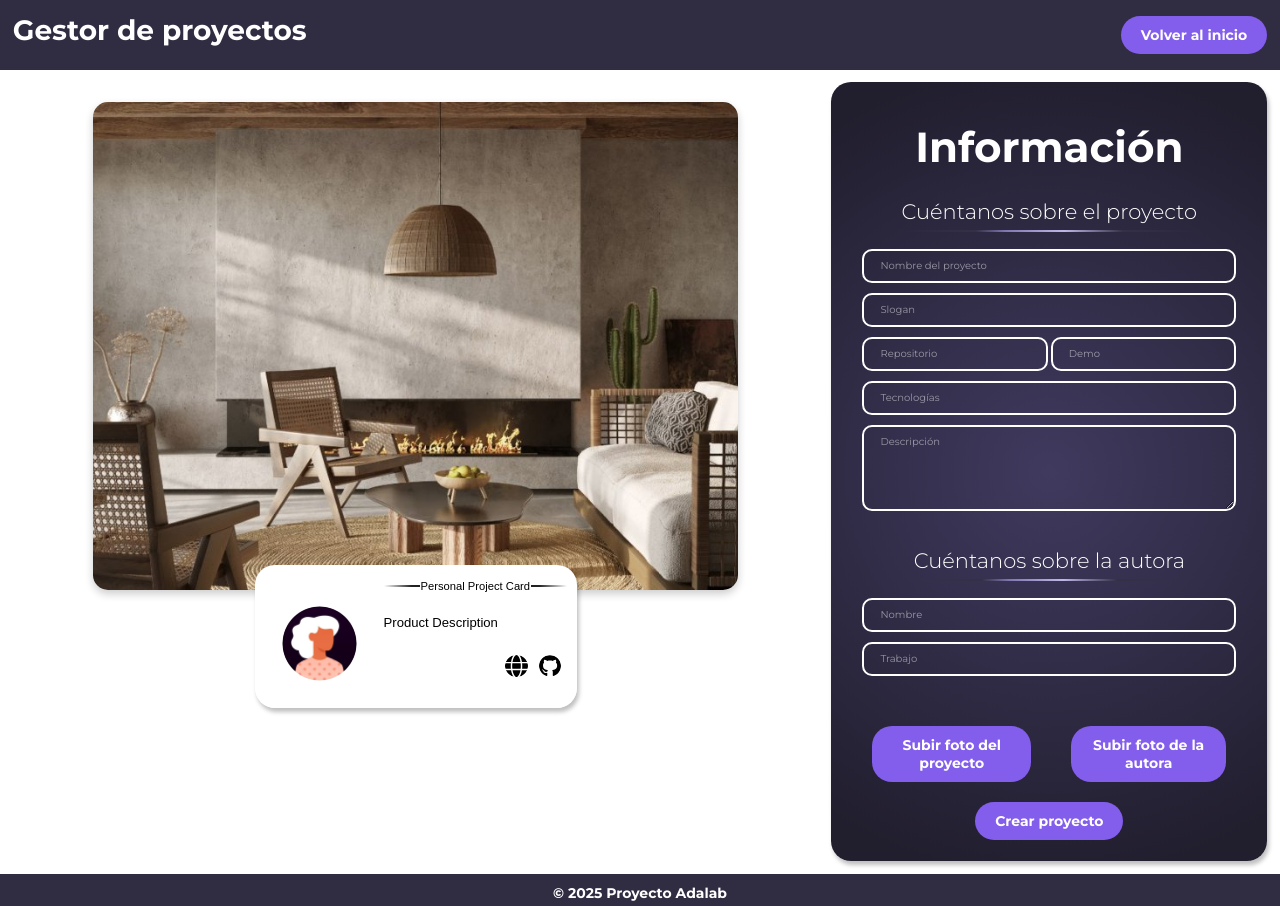
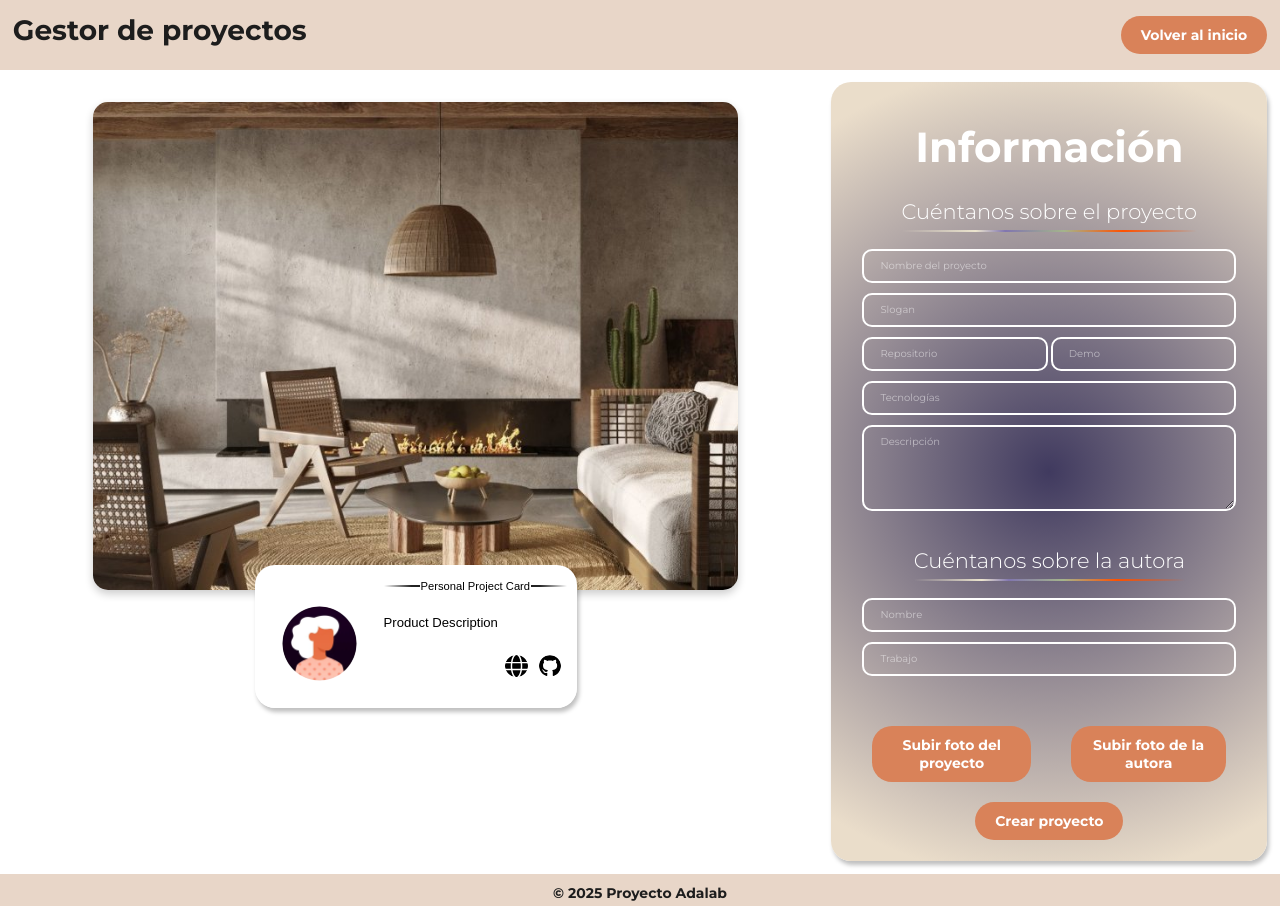
Before and after one commit to angelicagh/project-promo-51-module-3-team-3, a React (Vite) app: page /#/app in a window 1280 px wide. Built offline with nearby package versions, Linux system fonts and the light colour scheme.

Commit message:
scss cambios colores

```diff
--- a/src/styles/components/footer.scss
+++ b/src/styles/components/footer.scss
@@ -1,8 +1,8 @@
 .footer {
-  color: #ffffff;
+  color: #1d1d1d;
   font-weight: bold;
   font-size: 1rem;
-  background-color: #302c42;
+  background-color: #e8d6c8;
   text-align: center;
   padding:10px;
   height: 4vh;
--- a/src/styles/components/form.scss
+++ b/src/styles/components/form.scss
@@ -5,17 +5,18 @@
 }
 
 .addForm {
+
   padding: 20px;
   margin-left: 1%;
   min-height: 400px;
   height: auto;
   box-shadow: 2px 4px 4px 0 rgba(0, 0, 0, 0.25);
-  border: solid 1px rgba(0, 0, 0, 0);
+  border: solid 1px rgba(190, 24, 24, 0);
   border-radius: 20px;
   background-image: radial-gradient(
     circle at 50% 50%,
     var(--color-dusk),
-    #211e2e 92%
+    #eaddca 92%
   );
   text-align: center;
 }
@@ -38,7 +39,8 @@
 
 .addForm__group--uploadauthor,
 .addForm__group--uploadphoto {
-  background-color: #835dec;
+  background-color: #d98259;
+
   color: white;
   padding: 10px 20px;
   border-radius: 20px;
@@ -54,11 +56,12 @@
 
 .addForm__group--uploadauthor:hover,
 .addForm__group--uploadphoto:hover {
-  background-color: #000000;
+  background-color: #a4b48c;
+
   cursor: pointer;
 }
 .form-project-btn {
-  background-color: #835dec;
+  background-color:  #d98259;
   color: white;
   padding: 10px 20px;
   border-radius: 20px;
@@ -73,7 +76,7 @@
 }
 
 .form-project-btn:hover {
-  background-color: #000000;
+  background-color: #a4b48c;
   cursor: pointer;
 }
 
@@ -96,10 +99,10 @@
   background-image: linear-gradient(
     to left,
     transparent,
-    #343045 25%,
-    #c0b7e8 45%,
+    #ff5100 25%,
+    #a4b48c 45%,
     var(--color-dark-lilac) 65%,
-    #343045 75%,
+    #ece5ce 75%,
     transparent
   );
 }
@@ -203,7 +206,7 @@
       var(--color-white),
       var(--color-white)
     ),
-    linear-gradient(to bottom, var(--color-white) 0%, rgba(0, 0, 0, 0));
+    linear-gradient(to bottom, var(--color-white) 0%, rgba(233, 9, 9, 0));
   background-origin: border-box;
   background-clip: content-box, border-box;
 }
--- a/src/styles/components/header.scss
+++ b/src/styles/components/header.scss
@@ -1,7 +1,7 @@
 .header {
   align-items: center;
   padding: 1%;
-  background-color: #302c42;
+  background-color: #e8d6c8;
 
   .hero {
     display: flex;
@@ -11,7 +11,7 @@
     justify-content: space-between;
 
     .title {
-      color: rgb(255, 255, 255);
+      color: #1d1d1d;
       font-weight: bold;
       font-size: 2rem;
       margin-bottom: 10px;
@@ -20,8 +20,8 @@
 }
 
 .header__landing-btn {
-  background-color: #835dec;
-  color: white;
+  background-color: #d98259;
+  color: #ffffff;
   padding: 10px 20px;
   border-radius: 20px;
   text-decoration: none;
@@ -30,8 +30,9 @@
 }
 
 .header__landing-btn:hover {
-  background-color: #000000;
+  background-color: #a4b48c;
   cursor: pointer;
+  transform: scale(1.1);
 }
 
 @media (max-width: 768px) {
--- a/src/styles/components/landing.scss
+++ b/src/styles/components/landing.scss
@@ -3,18 +3,18 @@
   flex-direction: column;
   align-items: center;
   justify-content: center;
-  background-color: #302c42;
+  background-color: #e8d6c8;
   height: 96vh;
 
   &__title {
     font-size: 2.5rem;
-    color: #ffffff;
+    color: #1d1d1d;
     margin-bottom: 20px;
     text-align: center;
   }
 
   &__subtitle {
-    color: #ffffff;
+    color: #1d1d1d;
     padding: 10px 20px;
     border-radius: 20px;
     text-decoration: none;
@@ -25,8 +25,8 @@
   }
 
   &__button {
-    background-color: #835dec;
-    color: white;
+   background-color: #d98259;
+    color: #ffffff;
     padding: 10px 20px;
     border-radius: 20px;
     text-decoration: none;
@@ -35,9 +35,12 @@
     font-size: 1rem;
 
     &:hover {
-      background-color: #000000;
-      cursor: pointer;
-    }
+    background-color: #a4b48c;
+    cursor: pointer;
+    transform: scale(1.1);
+     }
+
+
   }
 }
 
```
